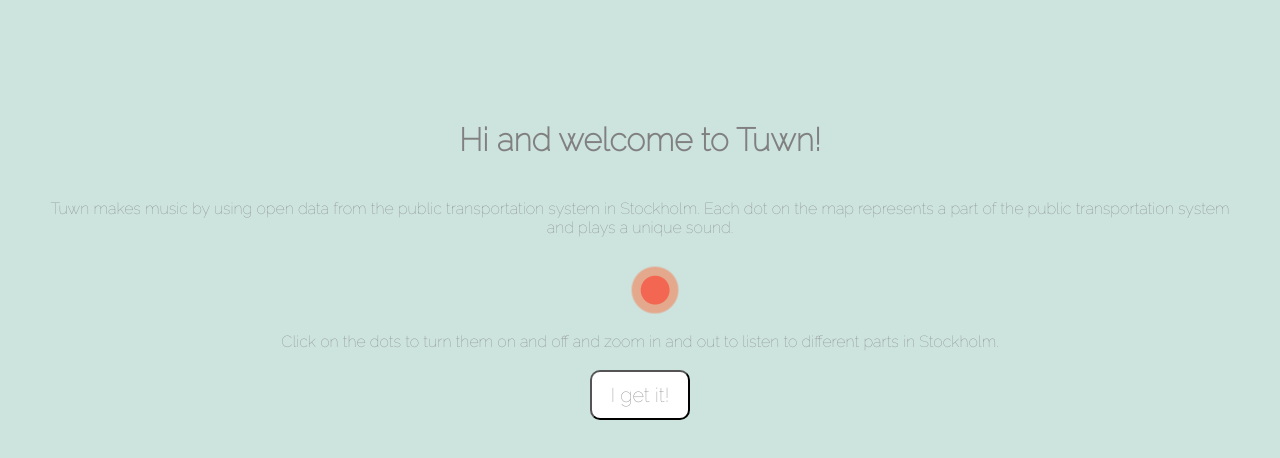
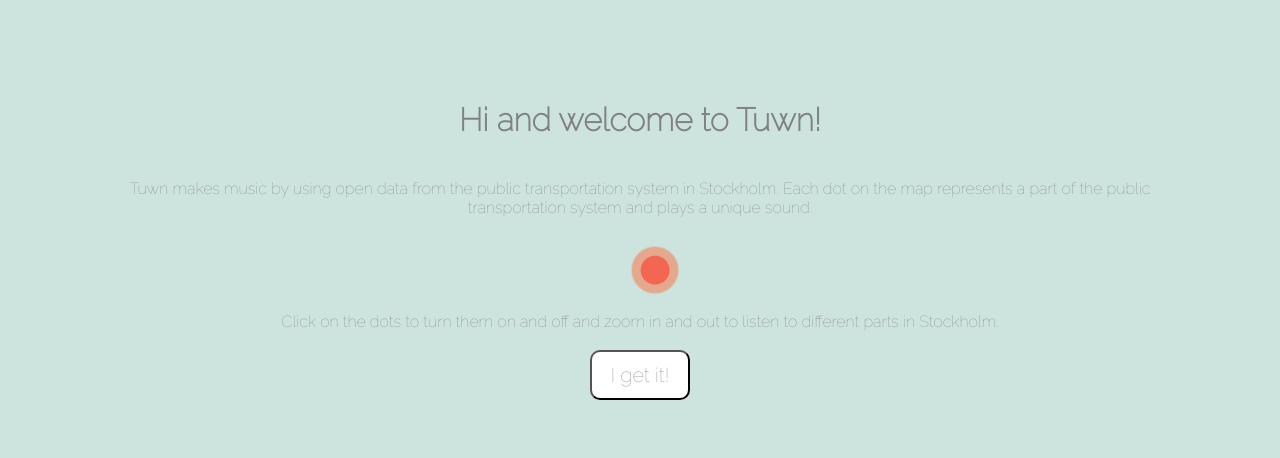
Before and after one commit to jonalonn/tuwn, a plain HTML site: page intro.html in a window 1280 px wide. Drawn offline with Linux system fonts and the light colour scheme; some packages are replaced by stand-ins of ours.

Commit message:
minor changes

```diff
--- a/css/main.css
+++ b/css/main.css
@@ -204,9 +204,9 @@ div#about_text{
 }
 div#presentation-text{
   color:grey;
-  padding-left: 50px;
-  padding-top: 100px;
-  padding-right: 50px;
+  padding-left: 100px;
+  padding-top: 80px;
+  padding-right: 100px;
   text-align: center;
 
 }
```
